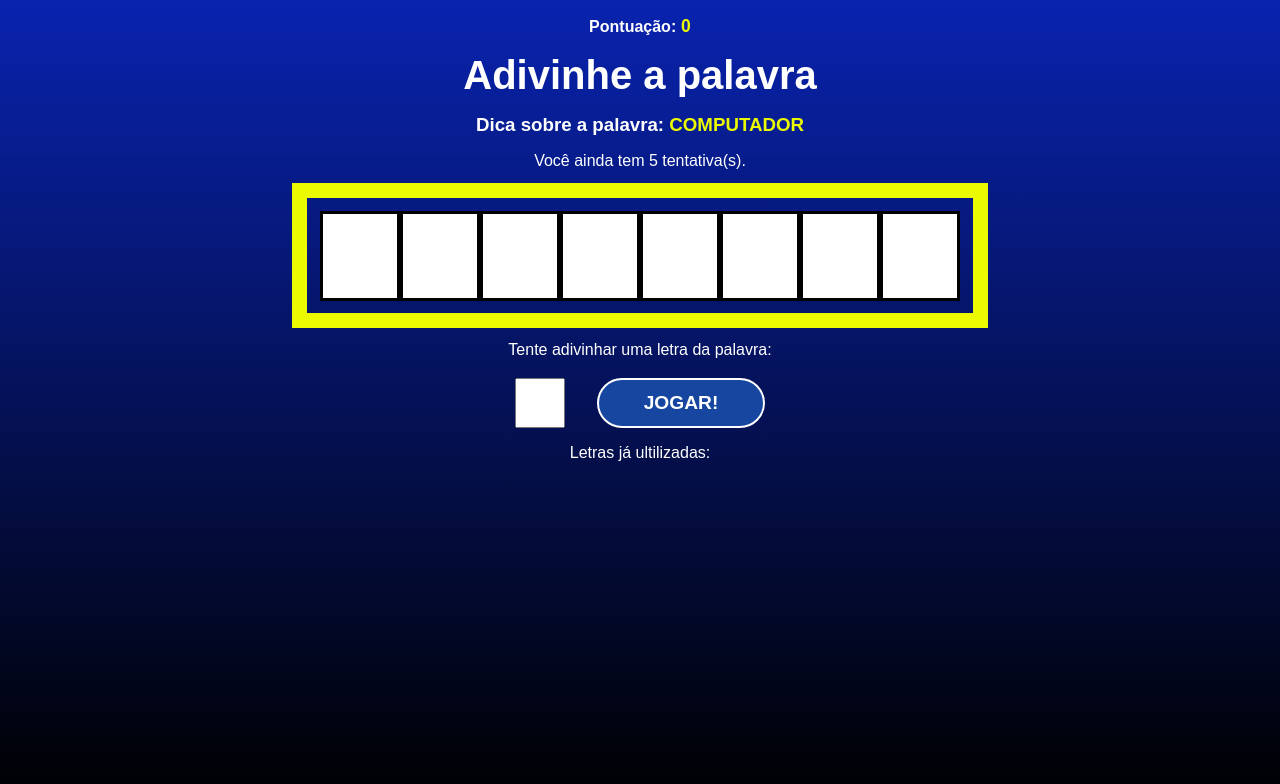
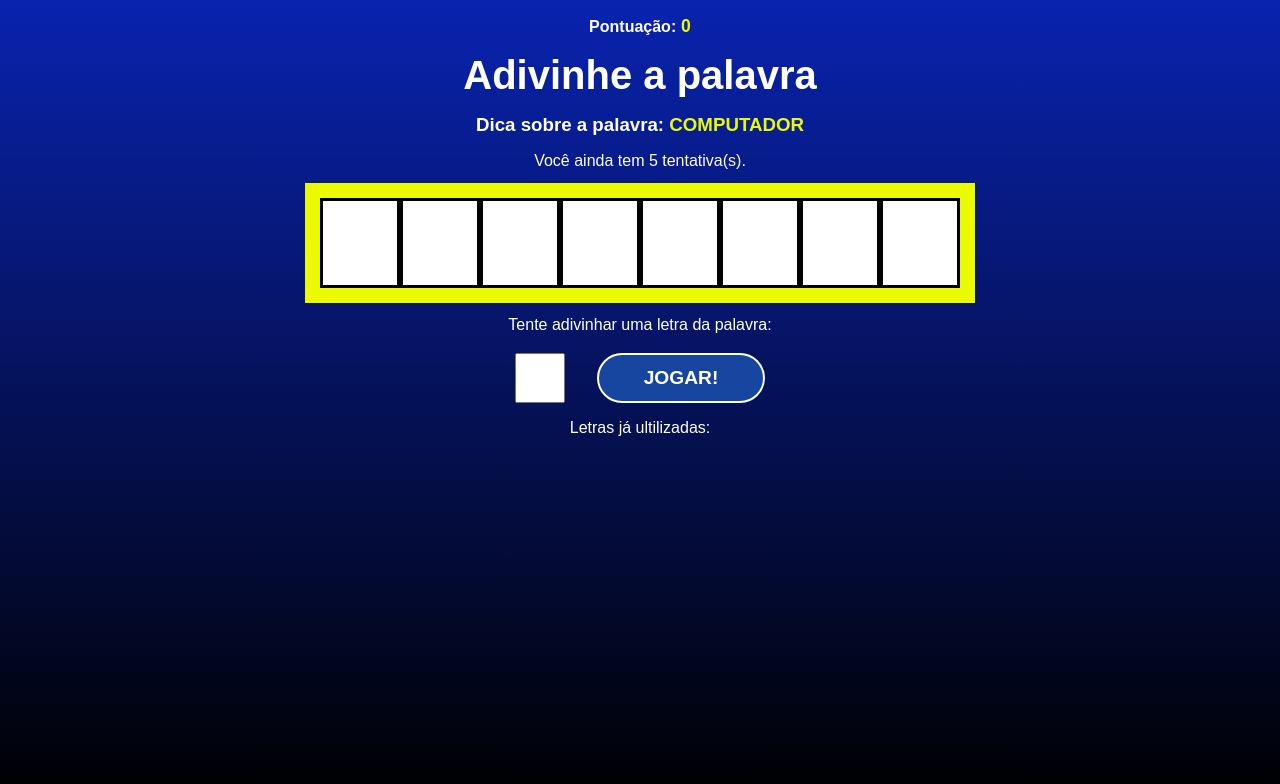
Before and after one commit to Israelkilday/Secret-Word, a React (Vite) app: page / in a window 1280 px wide. Shown: the top 784 px of the page. Built offline with nearby package versions, Linux system fonts and the light colour scheme.

Commit message:
Update Game.css

```diff
--- a/src/components/Game.css
+++ b/src/components/Game.css
@@ -27,7 +27,7 @@
 border: 15px solid #ecfa00;
 display: flex;
 margin: 0.8rem;
-padding: 0.8rem;
+padding: 0.8rem auto;
 }
 
 .letter, .blankSquare {
```
